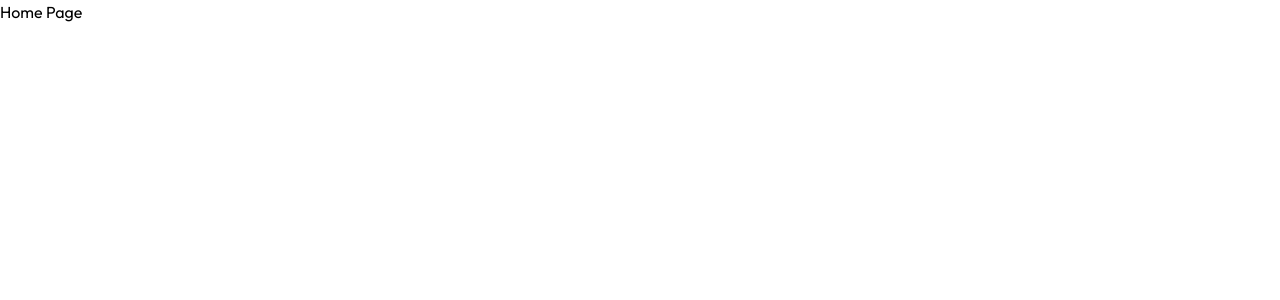
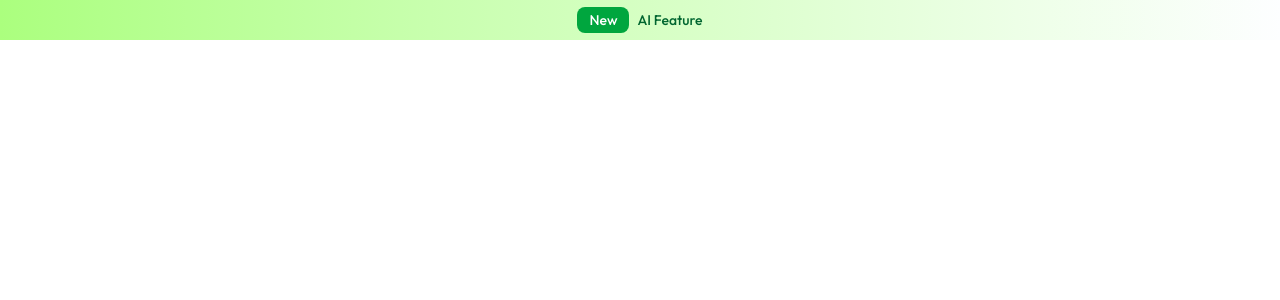
Before and after one commit to adil-aad/propel-resume-builder, a React (Vite) app in the folder client/: page / in a window 1280 px wide. Shown: the top 300 px of the page. Built offline with nearby package versions, Linux system fonts and the light colour scheme.

Commit message:
Update Home component to include Banner for improved UI

```diff
--- a/client/src/components/home/Banner.jsx
+++ b/client/src/components/home/Banner.jsx
@@ -2,12 +2,9 @@ import React from 'react'
 
 const Banner = () => {
   return (
-    <div>
         <div className="w-full py-2.5 font-medium text-sm text-green-800 text-center bg-gradient-to-r from-[#ABFF7E] to-[#FDFEFF]">
-            <p><span className="px-3 py-1 rounded-lg text-white bg-green-600 mr-2">New</span>AI Website Builder</p>
+            <p><span className="px-3 py-1 rounded-lg text-white bg-green-600 mr-2">New</span>AI Feature</p>
         </div>
-
-    </div>
   )
 }
 
--- a/client/src/pages/Home.jsx
+++ b/client/src/pages/Home.jsx
@@ -1,8 +1,11 @@
 import React from 'react'
+import Banner from '../components/home/Banner'
 
 const Home = () => {
   return (
-    <div>Home Page</div>
+    <div>
+        <Banner />
+    </div>
   )
 }
 
```
